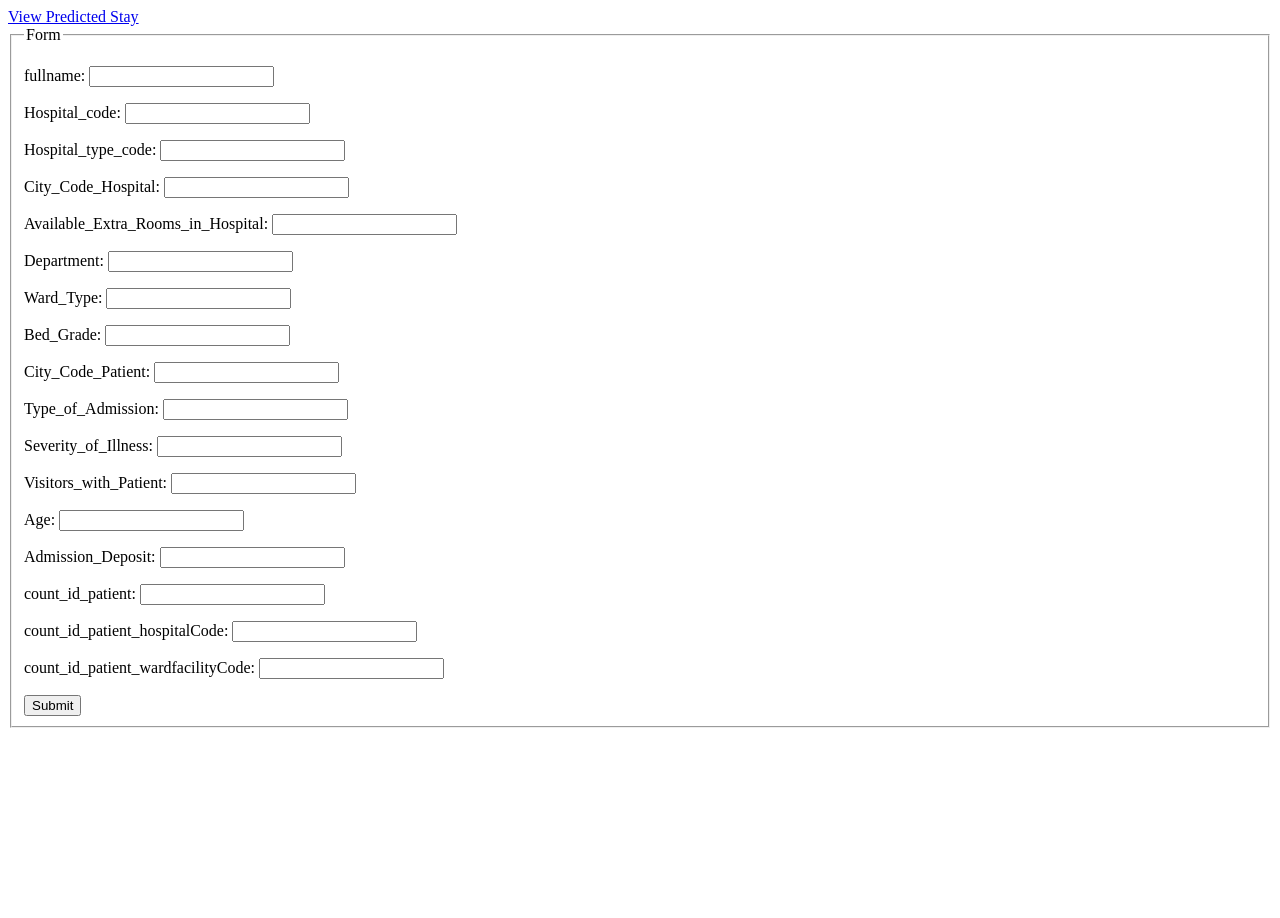
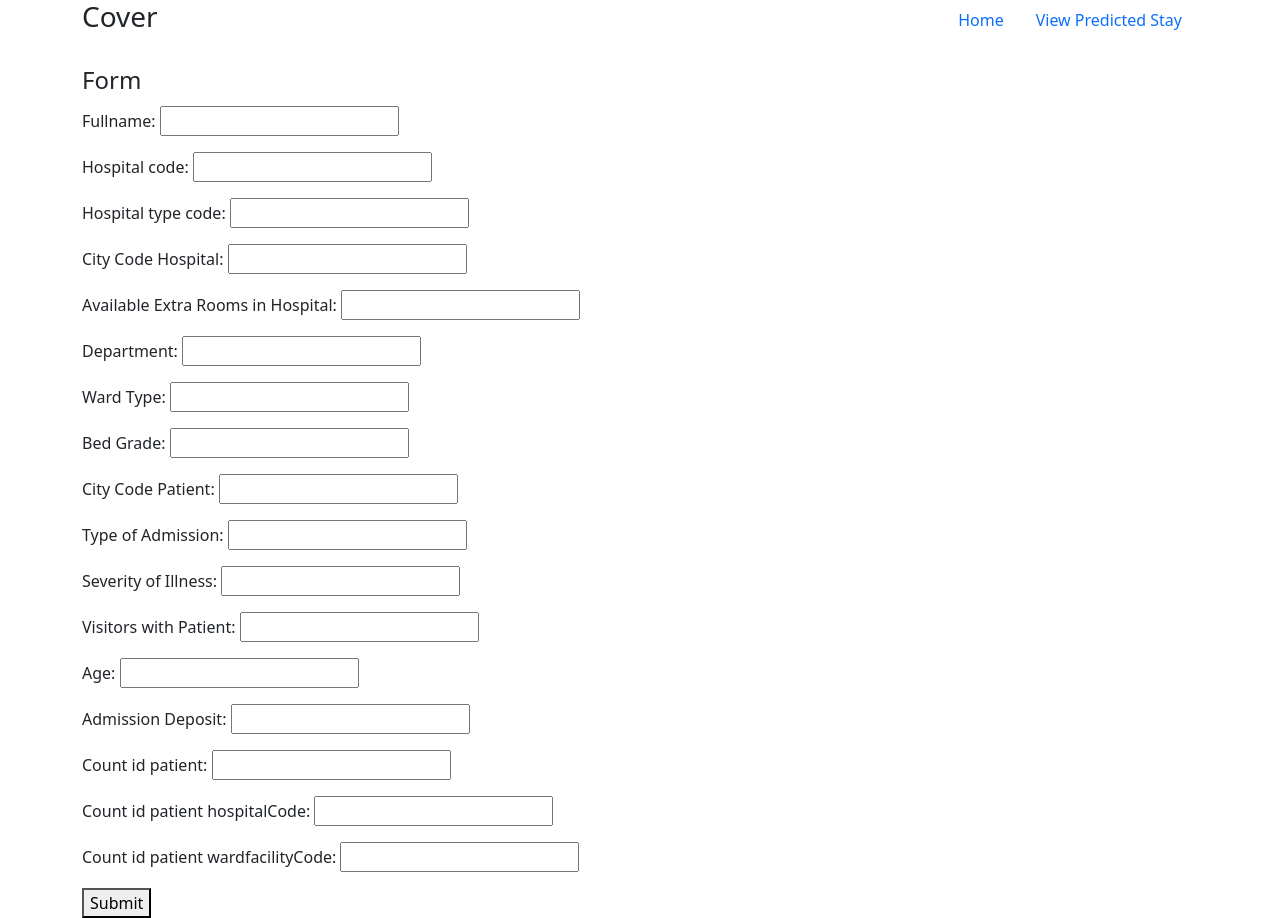
Before and after one commit to gayathri2174/iemhacks_zeon, a Django app: page /form in a window 1280 px wide. Before the commit the page ends 728 px from the top, so only its background shows below. Run offline with Django 4.2, Linux system fonts and the light colour scheme; some libraries are stand-ins or nearby versions.

Commit message:
frontend

```diff
--- a/healthcare/patient_stay/staylength/forms.py
+++ b/healthcare/patient_stay/staylength/forms.py
@@ -22,4 +22,4 @@ class MyForm(forms.ModelForm):
   class Meta:
     model = Patientinfo
     fields = ['fullname','Hospital_code','Hospital_type_code','City_Code_Hospital','Available_Extra_Rooms_in_Hospital','Department','Ward_Type','Bed_Grade','City_Code_Patient','Type_of_Admission','Severity_of_Illness','Visitors_with_Patient','Age','Admission_Deposit','count_id_patient','count_id_patient_hospitalCode','count_id_patient_wardfacilityCode']
-    labels = {'fullname':"fullname",'Hospital_code':"Hospital_code",'Hospital_type_code':"Hospital_type_code",'City_Code_Hospital':"City_Code_Hospital",'Available_Extra_Rooms_in_Hospital':"Available_Extra_Rooms_in_Hospital",'Department':"Department",'Ward_Type':"Ward_Type",'Bed_Grade':"Bed_Grade",'City_Code_Patient':"City_Code_Patient",'Type_of_Admission':"Type_of_Admission",'Severity_of_Illness':"Severity_of_Illness",'Visitors_with_Patient':"Visitors_with_Patient",'Age':"Age",'Admission_Deposit':"Admission_Deposit",'count_id_patient':"count_id_patient",'count_id_patient_hospitalCode':"count_id_patient_hospitalCode",'count_id_patient_wardfacilityCode':"count_id_patient_wardfacilityCode"}
+    labels = {'Name':"fullname",'Hospital Code':"Hospital_code",'Hospital Type Code':"Hospital_type_code",'City Code Hospital':"City_Code_Hospital",'Available Extra Rooms in Hospital':"Available_Extra_Rooms_in_Hospital",'Department':"Department",'Ward Type':"Ward_Type",'Bed Grade':"Bed_Grade",'City Code Patient':"City_Code_Patient",'Type of Admission':"Type_of_Admission",'Severity of Illness':"Severity_of_Illness",'Visitors with Patient':"Visitors_with_Patient",'Age':"Age",'Admission Deposit':"Admission_Deposit",'Count id Patient':"count_id_patient",'Count Id Patient HospitalCode':"count_id_patient_hospitalCode",'Count Id Patient WardfacilityCode':"count_id_patient_wardfacilityCode"}
--- a/healthcare/patient_stay/staylength/static/login.css
+++ b/healthcare/patient_stay/staylength/static/login.css
@@ -7,5 +7,5 @@ form{
     margin-top: 20px;
 }
 .helptext{
-    display: none;
+    display: block;
 }
--- a/healthcare/patient_stay/staylength/templates/homepage.html
+++ b/healthcare/patient_stay/staylength/templates/homepage.html
@@ -34,7 +34,7 @@
             <h1 class="cover-heading">Cover your page.</h1>
             <p class="lead">Cover is a one-page template for building simple and beautiful home pages. Download, edit the text, and add your own fullscreen background photo to make it your own.</p>
             <p class="lead">
-              <a href="#" class="btn btn-lg btn-secondary">Learn more</a>
+              <a href="/form" class="btn btn-lg btn-secondary">Learn more</a>
             </p>
           </main>
 
--- a/healthcare/patient_stay/staylength/templates/patientstay.html
+++ b/healthcare/patient_stay/staylength/templates/patientstay.html
@@ -1,8 +1,27 @@
 <!DOCTYPE html>
+
+{% load bootstrap5 %}
+  {% bootstrap_css %}
+  {% bootstrap_javascript %}
 <div class="container">
     <!-- other_template.html -->
-<a href="{% url 'display_predictions' %}">View Predicted Stay</a>
 
+<header class="masthead mb-auto">
+  <div class="inner">
+
+    <nav class="nav nav-masthead" style="justify-content:space-between;margin-bottom:20px">
+      <div>
+        <h3 class="masthead-brand">Cover</h3>
+
+      </div>
+      <div style="display:flex">
+      <a class="nav-link active" href="/home">Home</a>
+
+      <a class='nav-link' href="{% url 'display_predictions' %}">View Predicted Stay</a>
+      </div>
+    </nav>
+  </div>
+</header>
     <form method="POST">
       <fieldset>
         <legend>Form</legend>
@@ -12,3 +31,11 @@
       </fieldset>
     </form>
 </div>
+
+
+
+
+
+{% block content %}
+{% endblock %}
+</div>
--- a/healthcare/patient_stay/staylength/views.py
+++ b/healthcare/patient_stay/staylength/views.py
@@ -99,7 +99,7 @@ def login_request(request):
 			if user is not None:
 				login(request, user)
 				messages.info(request, f"You are now logged in as {username}.")
-				return redirect("main:homepage")
+				return redirect("my_form")
 			else:
 				messages.error(request,"Invalid username or password.")
 		else:
```
